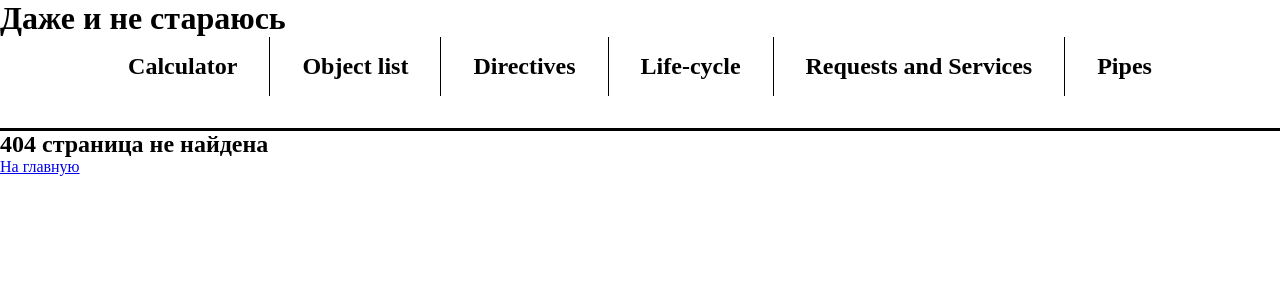
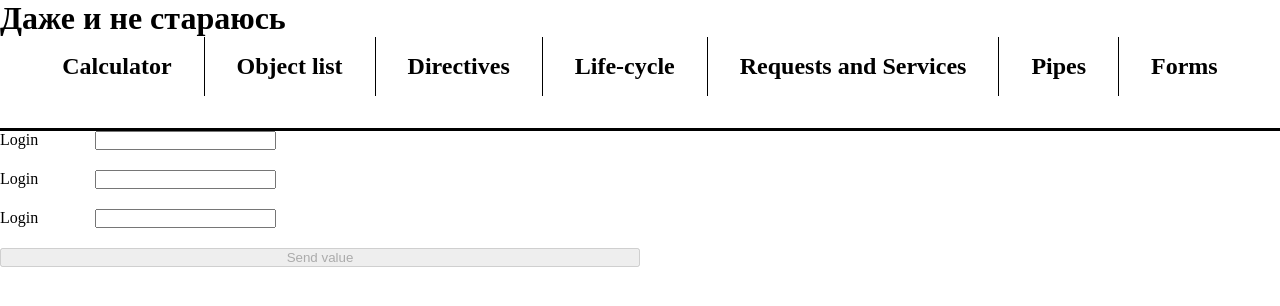
Before and after one commit to sniffjoke/angular-calculator, an Angular app: page /forms in a window 1280 px wide. Before the commit this address had no page. Shown: the top 306 px of the page. Built offline with nearby package versions, Linux system fonts and the light colour scheme.

Commit message:
add forms, validators and render errors

```diff
--- a/src/app/app.routes.ts
+++ b/src/app/app.routes.ts
@@ -4,6 +4,7 @@ import {EmptyRouteComponent} from "./components/empty-route/empty-route.componen
 import {DirectivesComponent} from "./directives/directives.component";
 import {ParentComponent} from "./lifecycle/components/parent/parent/parent.component";
 import {PipesComponent} from "./pipes/components/pipes/pipes.component";
+import {FormsComponent} from "./forms/components/forms/forms.component";
 
 export const routes: Routes = [
   {
@@ -31,6 +32,10 @@ export const routes: Routes = [
     path: 'pipes',
     component: PipesComponent
   },
+  {
+    path: 'forms',
+    component: FormsComponent
+  },
   // {
   //   path: 'object-list',
   //   component: MyCalculatorComponent,
--- a/src/app/components/navigation/navigation.component.html
+++ b/src/app/components/navigation/navigation.component.html
@@ -5,4 +5,5 @@
   <li class="navi__item"><a routerLink="/life-cycle" routerLinkActive="active">Life-cycle</a></li>
   <li class="navi__item"><a routerLink="/requests" routerLinkActive="active">Requests and Services</a></li>
   <li class="navi__item"><a routerLink="/pipes" routerLinkActive="active">Pipes</a></li>
+  <li class="navi__item"><a routerLink="/forms" routerLinkActive="active">Forms</a></li>
 </ul>
--- /dev/null
+++ b/src/app/forms/components/forms/forms.component.html
@@ -0,0 +1,24 @@
+<div class="login-form" [formGroup]="myForm">
+  <div>
+    <label for="login">Login</label>
+    <input type="text" id="login" formControlName="login">
+    @if (!myForm.controls.login.valid && myForm.controls.login.touched) {
+        <small style="color: red">Это поле обязательно для заполнения</small>
+    }
+  </div>
+  <div>
+    <label for="email">Login</label>
+    <input type="email" id="email" formControlName="email">
+    @if (!myForm.controls.email.valid && myForm.controls.email.touched) {
+    <small style="color: red">Это поле обязательно для заполнения</small>
+    }
+  </div>
+  <div>
+    <label for="password">Login</label>
+    <input type="password" id="password" formControlName="password">
+    @if (!myForm.controls.password.valid && myForm.controls.password.touched) {
+    <small style="color: red">Это поле обязательно для заполнения</small>
+    }
+  </div>
+  <button (click)="handleValue()" [disabled]="!myForm.valid">Send value</button>
+</div>
--- /dev/null
+++ b/src/app/forms/components/forms/forms.component.scss
@@ -0,0 +1,19 @@
+.login-form {
+
+  display: flex;
+  flex-direction: column;
+  gap: 20px;
+  justify-content: center;
+  width: 50vw;
+
+  div {
+    width: 100%;
+    display: flex;
+    gap: 15px;
+
+    label {
+      width: 80px;
+    }
+  }
+
+}
--- /dev/null
+++ b/src/app/forms/components/forms/forms.component.ts
@@ -0,0 +1,32 @@
+import {Component, OnInit} from '@angular/core';
+import {FormControl, FormGroup, ReactiveFormsModule, Validators} from "@angular/forms";
+
+@Component({
+  selector: 'app-forms',
+  standalone: true,
+  imports: [
+    ReactiveFormsModule,
+  ],
+  templateUrl: './forms.component.html',
+  styleUrl: './forms.component.scss'
+})
+export class FormsComponent implements OnInit {
+  public myForm = new FormGroup({
+    login: new FormControl('', Validators.required),
+    email: new FormControl('', [Validators.required, Validators.email]),
+    password: new FormControl('', Validators.required)
+  })
+
+  public ngOnInit() {
+  }
+
+  public handleValue() {
+    if (this.myForm.valid) {
+      console.log(this.myForm.value)
+    } else {
+      console.log('Форма не валидна')
+    }
+    // console.log(this.myForm.get(['login'])?.value)
+  }
+
+}
```
